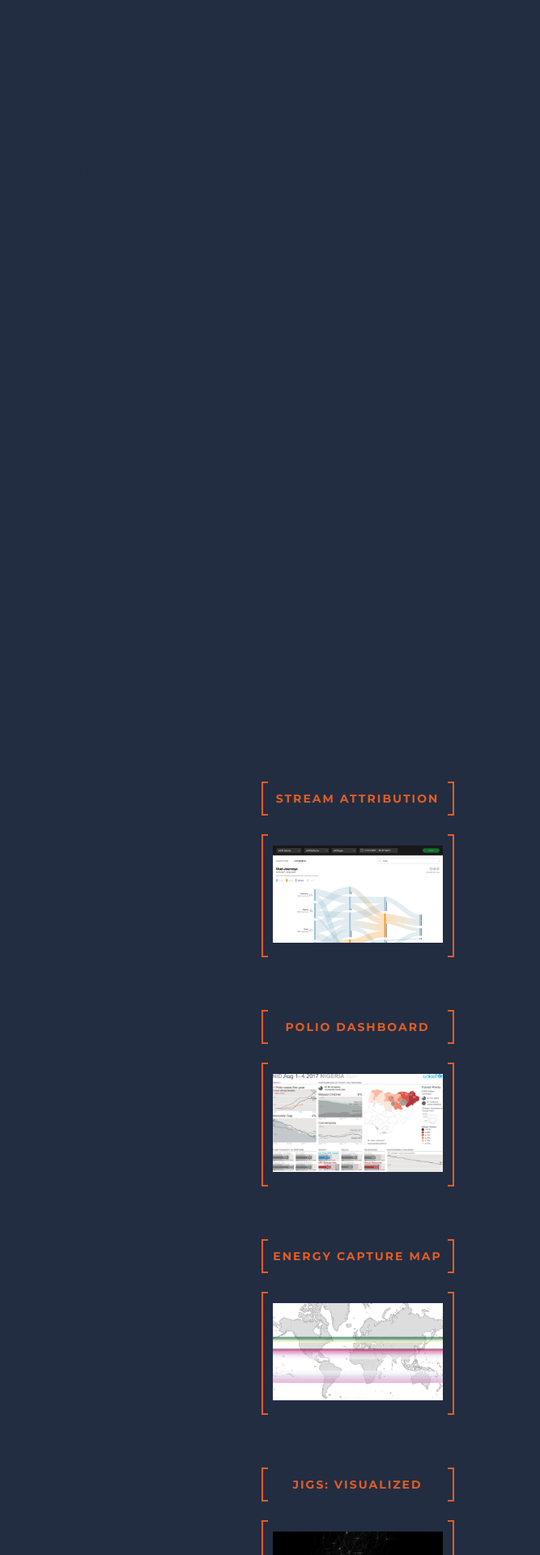
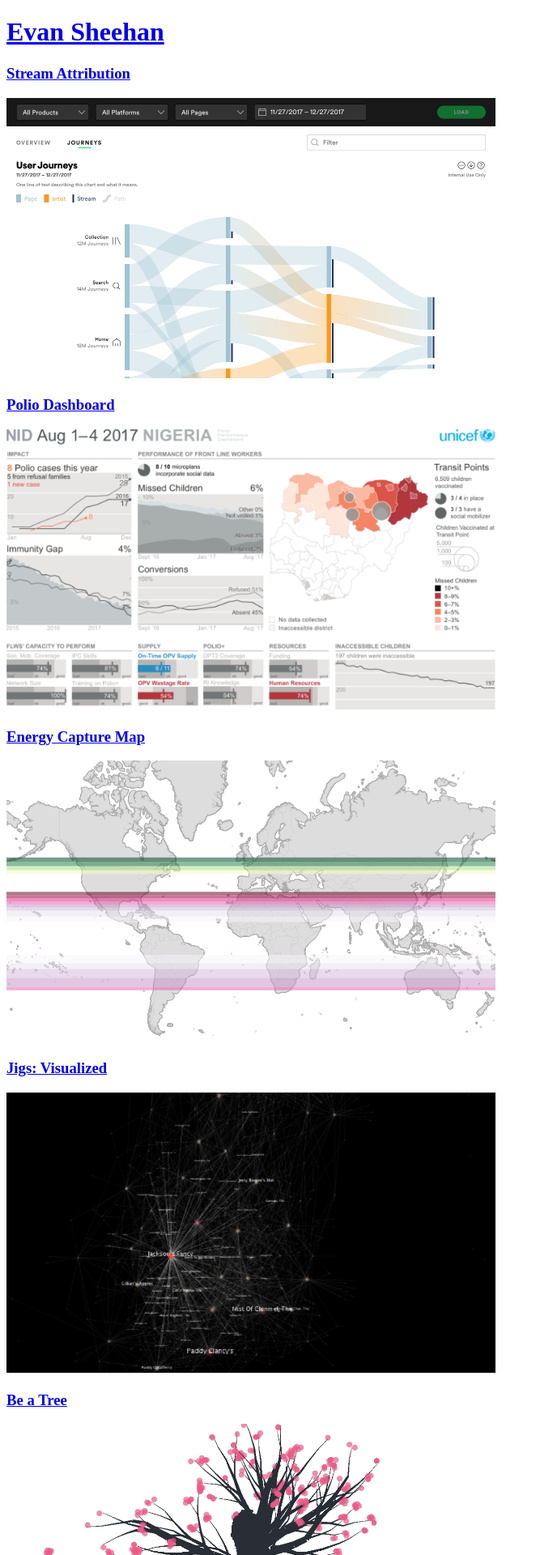
Before and after one commit to darthmall/darthmall.github.io, a Jekyll site: the page built from index.html, in a window 1280 px wide. Shown: the top 1920 px of the page at 81% size, without its empty margins (0-667 px from the left). Built offline with Jekyll 4.4.1, drawn with Linux system fonts in a browser that asks for light colours; nearby versions of some CDN libraries.

Commit message:
Hit reset on the styles
Wipe out all the old SASS to start over with a clean slate

```diff
--- /dev/null
+++ b/_sass/base.sass
@@ -0,0 +1,6 @@
+html
+  box-sizing: border-box
+  font-size: $font-size
+
+*, *::after, *::before
+  box-sizing: inherit
--- a/_sass/footer.sass
+++ /dev/null
@@ -1,13 +0,0 @@
-footer
-  margin-top: ms(2)
-
-  & > div
-    padding-top: ms(-1)
-    border-top: 1px solid $text-color
-
-  p
-    font-size: ms(-1)
-    line-height: ms(0)
-
-    & + p
-      margin-top: ms(-4)
--- a/_sass/grid.sass
+++ /dev/null
@@ -1,9 +0,0 @@
-=sm-grid
-  display: grid
-  grid-template-columns: 1fr 1fr
-  grid-gap: $gutter
-
-=md-grid
-  display: grid
-  grid-template-columns: 1fr 1fr 1fr
-  grid-gap: $gutter
--- a/_sass/home.sass
+++ /dev/null
@@ -1,90 +0,0 @@
-.home
-  font-family: $mono-font
-  background-color: $secondary-color
-  color: white
-
-  header
-    display: flow-root
-    height: 100vh
-
-    p
-      font-size: ms(1)
-
-    p + p
-      margin-top: ms(2)
-
-    p:not(:last-child)::after
-      content: " &&"
-
-    p:last-child::after
-      position: relative
-      content: " ⤵︎"
-      bottom: -0.5em
-
-  h1
-    margin-bottom: ms(1)
-
-  hr
-    color: $primary-color
-    width: 1em
-    margin-top: ms(0)
-    margin-left: 0
-
-  nav
-    max-width: 17em
-    margin: ms(0) auto ms(4) auto
-
-    a
-      position: relative
-      display: block
-      padding: ms(0)
-      text-align: center
-      color: $primary-color
-      font-family: $header-font
-      font-size: ms(-0)
-      text-transform: uppercase
-      text-decoration: none
-      letter-spacing: 2px
-      transition-property: border-color, color
-
-      border-style: none
-      border-color: $primary-color
-
-      &:hover
-        color: $primary-color-light
-        border-color: $primary-color-light
-
-      &::before
-        position: absolute
-        left: 0
-        top: 0
-        bottom: 0
-
-        display: block
-        content: ""
-
-        width: ms(-1)
-        border-color: inherit
-        border-width: 2px
-        border-left-style: solid
-        border-top-style: solid
-        border-bottom-style: solid
-
-      &::after
-        position: absolute
-        right: 0
-        top: 0
-        bottom: 0
-
-        display: block
-        content: ""
-
-        width: ms(-1)
-        border-color: inherit
-        border-width: 2px
-        border-right-style: solid
-        border-top-style: solid
-        border-bottom-style: solid
-
-    a + a
-      margin-top: ms(2)
--- a/_sass/lists.sass
+++ /dev/null
@@ -1,49 +0,0 @@
-=list-unstyled
-  padding-left: 0
-  list-style: none
-
-=list-item-inline
-  display: inline
-  white-space: nowrap
-
-=list-comma-separated
-  +list-unstyled
-
-  max-width: $line-length
-
-  ul
-    display: inline
-
-    &::before
-      content: "("
-
-    &::after
-      content: ")"
-
-  li
-    +list-item-inline
-    &:not(:last-child)::after
-      content: ", "
-
-ul, ol
-  margin: 0
-
-dl
-  margin-top: ms(0)
-  margin-bottom: ms(0)
-  max-width: $line-length
-  line-height: 1.2
-
-dt
-  font-size: ms(0)
-
-dd
-  color: $tertiary-color
-  font-style: italic
-  margin: 0
-
-* + dt
-  margin-top: ms(-1)
-
-li
-  max-width: $line-length
--- a/_sass/nav.sass
+++ /dev/null
@@ -1,25 +0,0 @@
-nav
-  font-family: $header-font
-  margin-bottom: ms(2)
-  max-width: $sm-screen
-
-  ul
-    +list-unstyled
-
-  li
-    +list-item-inline
-    margin-right: $gutter
-
-  a
-    color: inherit
-    text-transform: uppercase
-    letter-spacing: 0.1em
-    text-decoration: none
-    padding: ms(-1) ms(0)
-
-    &:visited
-      color: inherit
-
-  .active
-    background-color: $secondary-color
-    color: white
--- a/_sass/project_list.sass
+++ /dev/null
@@ -1,23 +0,0 @@
-.project-list
-  +list-unstyled
-
-  a
-    color: inherit
-    text-decoration: none
-
-    &:visited,
-    &:hover
-      color: inherit
-
-  h3
-    margin-top: 0
-
-  li + li
-    margin-top: ms(1)
-
-@media screen and (min-width: $sm-screen)
-  .project-list
-    +sm-grid
-
-    li + li
-      margin-top: 0
--- a/_sass/resume.sass
+++ /dev/null
@@ -1,9 +0,0 @@
-.resume
-  h3
-    small
-      margin-left: ms(-4)
-      white-space: nowrap
-
-#skills
-  ul
-    +list-comma-separated
--- a/_sass/typography.sass
+++ /dev/null
@@ -1,93 +0,0 @@
-html
-  box-sizing: border-box
-  font-size: $font-size
-
-*, *::after, *::before
-  box-sizing: inherit
-
-body
-  color: $text-color
-  font-family: $body-font
-  font-weight: 400
-  margin: 0 $gutter/2
-  max-width: $md-screen
-
-header
-  h1
-    max-width: 7em
-
-footer
-  padding-bottom: ms(1)
-
-hr
-  border-style: solid
-  border-width: ms(-3)
-  color: inherit
-
-h1
-  font-family: $mono-font
-  font-size: 20vw
-  font-weight: bold
-  line-height: 1
-  margin-top: ms(3)
-  margin-bottom: ms(3)
-
-@media (min-width: 540.555px)
-  h1
-    font-size: ms(4)
-
-h2
-  font-family: $header-font
-  font-size: ms(0)
-  letter-spacing: 0.1em
-  text-transform: uppercase
-  margin-top: ms(2)
-  margin-bottom: ms(1)
-  max-width: $line-length
-
-h3
-  font-family: $mono-font
-  font-size: ms(0)
-  font-weight: bold
-  margin-top: ms(1)
-  margin-bottom: 0
-  max-width: $line-length
-
-h4
-  font-family: $header-font
-  color: $tertiary-color
-  font-size: ms(0)
-  font-style: italic
-  line-height: 1
-  margin: 0
-  max-width: $line-length
-
-p
-  font-size: ms(0)
-  margin: 0
-  max-width: $line-length
-  line-height: $line-height
-
-* + p
-  margin-top: ms(-1)
-
-img
-  max-width: 100%
-
-a
-  color: $link-color
-  transition: color 150ms linear
-
-  &:hover,
-  &:focus,
-  &:active
-    color: $primary-color
-
-  &:visited
-    color: darken($link-color, 30%)
-
-::selection
-  background-color: $selection-color
-
-::-moz-selection
-  background-color: $selection-color
--- a/_sass/variables.sass
+++ b/_sass/variables.sass
@@ -3,22 +3,9 @@ $body-font: "Work Sans", sans-serif
 $header-font: "Montserrat", sans-serif
 $mono-font: "Space Mono", monospace
 
-$sm-screen: 550px
-$md-screen: 860px
+$font-size: 1em
 
-$modularscale: (base: 14px, ratio: 1.667)
+$line-height: 1.2
+$line-length: 35em
 
-$font-size: ms(0)
-
-$line-height: ms(0) + ms(-2)
-$line-length: 35em
-$gutter: ms(1)
-
-$primary-color: #E35D24
-$primary-color-light: #F79165
-$secondary-color: #222D42
-$tertiary-color: #222D42
 $text-color: #1C1C1C
-
-$link-color: $secondary-color
-$selection-color: $primary-color
--- a/style.sass
+++ b/style.sass
@@ -1,12 +1,4 @@
 ---
 ---
-@import "vendor/modularscale/_modularscale"
 @import variables
-@import typography
-@import lists
-@import nav
-@import home
-// @import grid
-// @import footer
-// @import project_list
-// @import resume
+@import base
```
